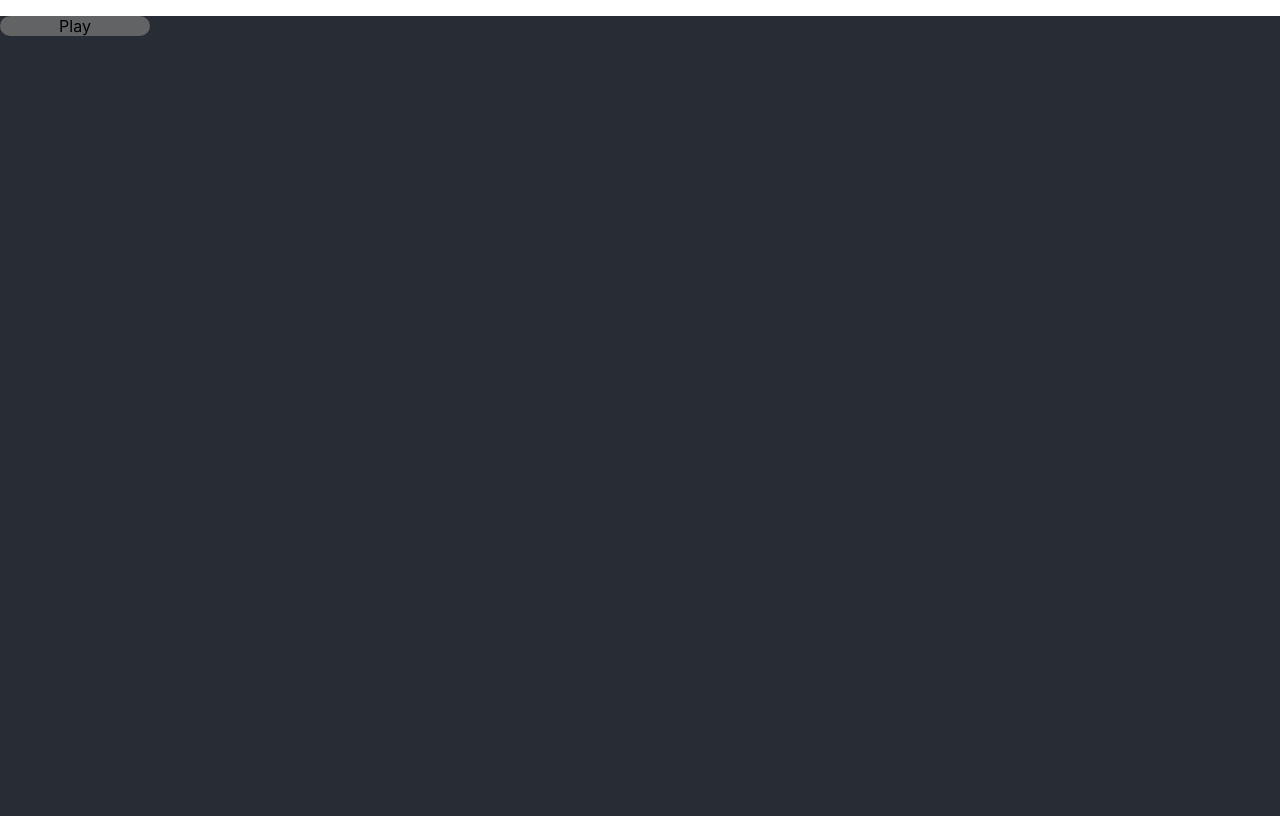
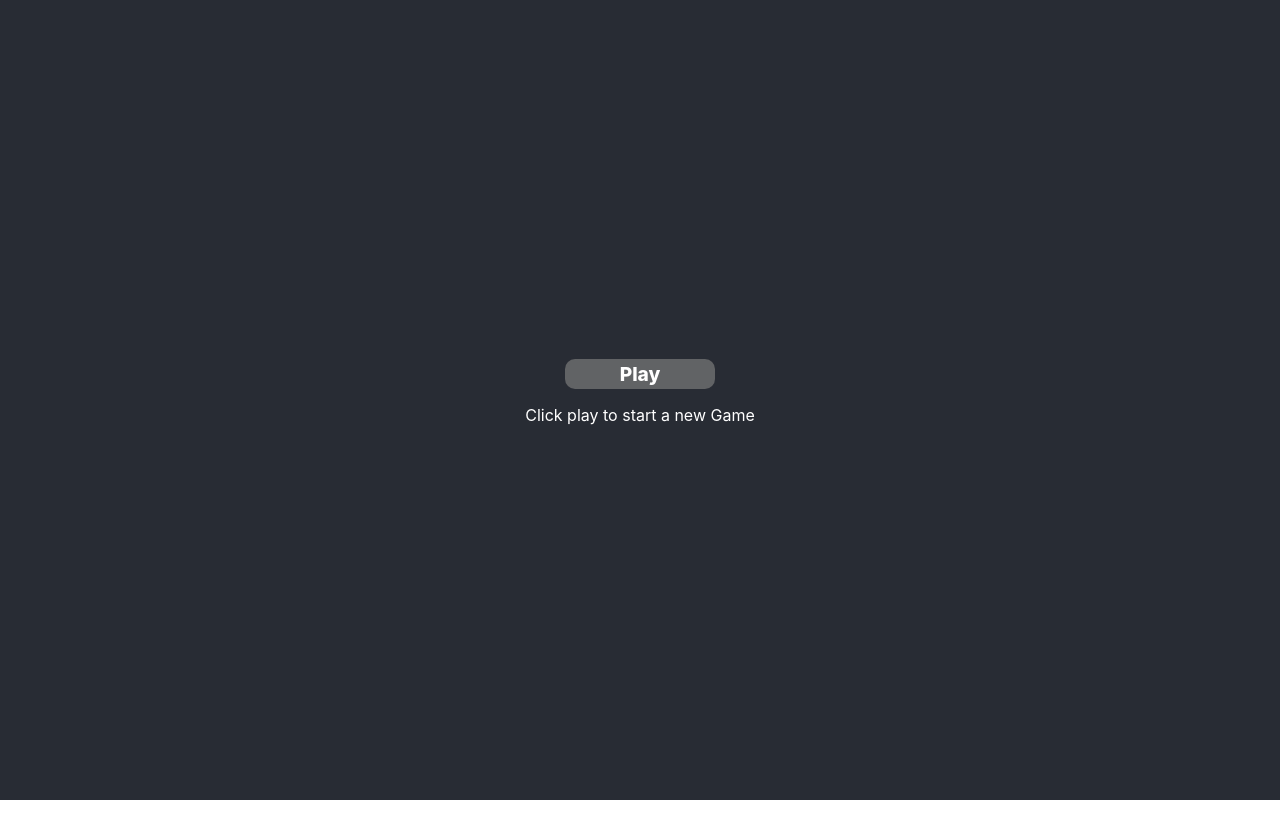
Before and after one commit to PepitoSama/Chess-React, a React (Create React App) app: page / in a window 1280 px wide. Built offline with nearby package versions, Linux system fonts and the light colour scheme.

Commit message:
white + black pieces generation working + next move working

```diff
--- a/src/App.css
+++ b/src/App.css
@@ -19,4 +19,26 @@
   border-radius: 10px;
   background-color: #797979b6;
   width: 150px;
+  height: 30px;
+  margin: auto;
+  cursor: pointer;
+  display: flex;
+  align-items: center;
+  justify-content: center;
+  font-weight: 800;
+  font-size: larger;
 }
+
+.MenuContainer {
+  display: flex;
+  justify-content: center;
+  align-items: center;
+  width: 100%;
+  height: 100%;
+  text-align: center;
+}
+
+.Menu {
+  width: 500px;
+  color: white;
+}
--- a/src/App.js
+++ b/src/App.js
@@ -1,11 +1,12 @@
 import * as Chess from 'chess.js'
-import { useState } from 'react';
+import { useEffect, useState } from 'react';
 import './App.css';
 import Game from './Game/Game';
 
 function App() {
 
   const [chess, setChess] = useState()
+  const [message, setMessage] = useState("Click play to start a new Game")
 
   const newGame = () => {
     // board defaults to the starting position when called with no parameters
@@ -15,8 +16,21 @@ function App() {
 
   return (
     <div className="App">
-        {!chess && <p className='playButton' onClick={() => newGame()}>Play</p>}
-        {chess && <Game chess={chess} setChess={setChess}/>}
+      {!chess &&
+        <div className="MenuContainer">
+          <div className="Menu">
+            <div className='playButton' onClick={() => newGame()}>Play</div>
+            <p>{message}</p>
+          </div>
+        </div>
+      }
+        {chess &&
+          <div className="MenuContainer">
+            <div>
+              <Game chess={chess} setChess={setChess} playAs="white" setMessage={setMessage} />
+            </div>
+          </div>
+        }
     </div>
   );
 }
--- a/src/Game/Game.jsx
+++ b/src/Game/Game.jsx
@@ -1,18 +1,20 @@
 import React, { useEffect, useRef, useState } from 'react';
 import useResizeObserver from '../hooks/useResizeObserver';
 import * as d3 from 'd3';
-import { generateBg, getXScale, generatePieces } from './Game.utils';
+import { generateBg, getXScale, generatePiecesWhite, generatePiecesBlack } from './Game.utils';
 import styles from './Game.module.css'
 import { Pieces } from '../Pieces'
 
-const Game = ({chess, setChess}) => {
+const Game = ({chess, setChess, playAs="white", setMessage}) => {
     const svgRef = useRef()
     const svgContainerRef = useRef()
     const dimensions = useResizeObserver(svgContainerRef);
     const [pieces, setPieces] = useState(new Pieces())
+    const [generatedPieces, setGeneratedPieces] = useState(false);
+    const [update, setUpdate] = useState(true)
 
     useEffect(() => {
-        if (!dimensions || !chess) return;
+        if (!dimensions || !chess || !update) return;
         const margin = {
             top: dimensions.height * 0.015,
             left:  dimensions.width * 0.015,
@@ -21,13 +23,33 @@ const Game = ({chess, setChess}) => {
         }
         const svg = d3.select(svgRef.current)
         const xScale = getXScale(dimensions, margin);
+        svg.attr("width", () => xScale(8) - xScale(0) + margin.left + margin.right)
+        svg.attr("height", () => xScale(8) - xScale(0) + margin.bottom  + margin.top)
         generateBg(svg, xScale);
-        generatePieces(svg, xScale, chess.board(), pieces)
-    }, [dimensions, pieces, chess])
+        if(true) {
+            playAs === "white"
+                ? generatePiecesWhite(svg, xScale, chess, pieces)
+                : generatePiecesBlack(svg, xScale, chess, pieces)
+            setGeneratedPieces(true);
+        }
+        if(chess.game_over()) {
+            setChess(null);
+            setMessage("Game Over !")
+        };
+        setUpdate(false);
+    }, [dimensions, pieces, chess, update, setChess])
+
+    const randomMove = () => {
+        const moves = chess.moves()
+        const move = moves[Math.floor(Math.random() * moves.length)]
+        chess.move(move)
+        setUpdate(true);
+    }
 
     return (
         <div ref={svgContainerRef} className={styles.svgContainer}>
             <svg width="100%" height="100%" ref={svgRef}></svg>
+            <button onClick={() => randomMove()}>test</button>
         </div>
     )
 }
--- a/src/Game/Game.utils.js
+++ b/src/Game/Game.utils.js
@@ -25,23 +25,73 @@ export const getXScale = (dimensions, margin) => {
     return d3.scaleLinear().domain([0, 8]).range([0 + margin.left, width - margin.right])
 }
 
-export const generatePieces = (svg, xScale, board, pieces) => {
-    console.log(board);
+export const generateMoves = (svg, xScale, moves) => {
+    console.log(moves);
     for(let y = 0; y<8; y++) {
         for(let x = 0; x < 8; x++) {
             svg
-                .selectAll(`.piece_${String.fromCharCode(65 + x)}${y}`)
+                .selectAll(`.move_${String.fromCharCode(97 + x)}${y+1}`)
+                .remove()
+
+            moves.find(move => move.to === `${String.fromCharCode(97 + x)}${8-y}`) && svg
+                .selectAll(`.move_${String.fromCharCode(97 + x)}${y+1}`)
+                .data([null])
+                .join('circle')
+                .attr('class', `move_${String.fromCharCode(97 + x)}${y+1}`)
+                .attr('cx', xScale(x + 0.5))
+                .attr('cy', xScale(y + 0.5))
+                .attr('r', 10)
+                .attr('fill', 'blue')
+                .attr('style', (x+y%2)%2 === 0 ? 'filter: drop-shadow(0px 0px 3px black);' :'filter: drop-shadow(0px 0px 3px white);')
+        }
+    }
+}
+
+export const generatePiecesWhite = (svg, xScale, chess, pieces) => {
+    console.log(chess.board())
+    for(let y = 0; y<8; y++) {
+        for(let x = 0; x < 8; x++) {
+            svg
+                .selectAll(`.piece_${String.fromCharCode(97 + x)}${8-y}`)
                 .data([null])
                 .join('image')
-                .attr('class', `piece_${String.fromCharCode(65 + x)}${y}`)
-                .attr('x', xScale(y))
-                .attr('y', xScale(x))
+                .attr('class', `piece_${String.fromCharCode(97 + x)}${8-y}`)
+                .attr('x', xScale(x))
+                .attr('y', xScale(y))
                 .attr('width', xScale(1) - xScale(0))
                 .attr('height', xScale(1) - xScale(0))
                 .attr('style', (x+y%2)%2 === 0 ? 'filter: drop-shadow(0px 0px 3px black);' :'filter: drop-shadow(0px 0px 3px white);')
                 .attr("xlink:href", () => {
-                    return pieces.getPiece(board[x][y])
-                });
+                    return pieces.getPiece(chess.board()[y][x])
+                })
+                .on('click', () => {
+                    generateMoves(svg, xScale, chess.moves({ verbose: true, square: `${String.fromCharCode(97 + x)}${8-y}` }))
+                    // console.log(`${x}${y}`, chess.moves({ verbose: true, square: `${String.fromCharCode(97 + x)}${8-y}` }));
+                })
         }
     }
 }
+
+export const generatePiecesBlack= (svg, xScale, chess, pieces, playAs) => {
+    console.log(chess.board())
+    for(let y = 0; y<8; y++) {
+        for(let x = 0; x < 8; x++) {
+            svg
+                .selectAll(`.piece_${String.fromCharCode(97 + x)}${y+1}`)
+                .data([null])
+                .join('image')
+                .attr('class', `piece_${String.fromCharCode(97 + x)}${y+1}`)
+                .attr('x', xScale(7-x))
+                .attr('y', xScale(7-y))
+                .attr('width', xScale(1) - xScale(0))
+                .attr('height', xScale(1) - xScale(0))
+                .attr('style', (x+y%2)%2 === 0 ? 'filter: drop-shadow(0px 0px 3px black);' :'filter: drop-shadow(0px 0px 3px white);')
+                .attr("xlink:href", () => {
+                    return pieces.getPiece(chess.board()[y][x])
+                })
+                .on('click', () => {
+                    // console.log(`${String.fromCharCode(97 + x)}${8-y}`, chess.moves({ verbose: true, square: `${String.fromCharCode(97 + x)}${8-y}` }));
+                })
+        }
+    }
+}
```
